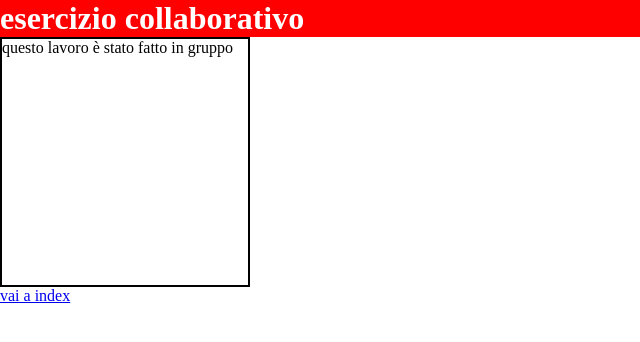
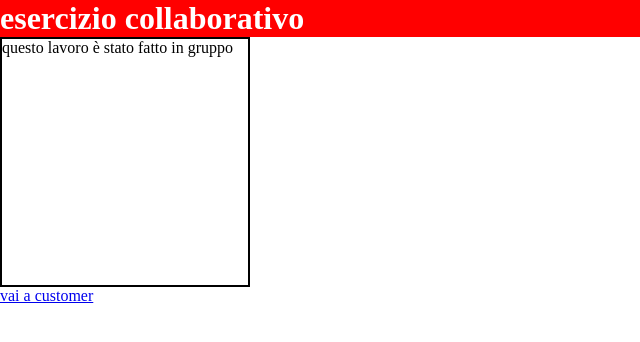
Before and after one commit to NerdWolfNest/Esercizio-condiviso, a plain HTML site: page Collab/index.html in a window 1280 px wide. Shown: the full height of the page, 0-640 px from the left. Drawn offline with Linux system fonts and the light colour scheme.

Commit message:
cambiata una parola

```diff
--- a/Collab/index.html
+++ b/Collab/index.html
@@ -10,7 +10,7 @@
 
     <h1>esercizio collaborativo</h1>
     <div>questo lavoro è stato fatto in gruppo</div>
-    <a href="customer.html">vai a index</a>
+    <a href="customer.html">vai a customer</a>
 
 </body>
 </html>
```
